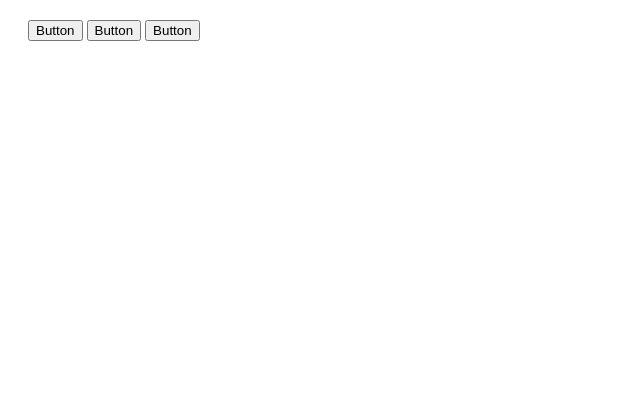
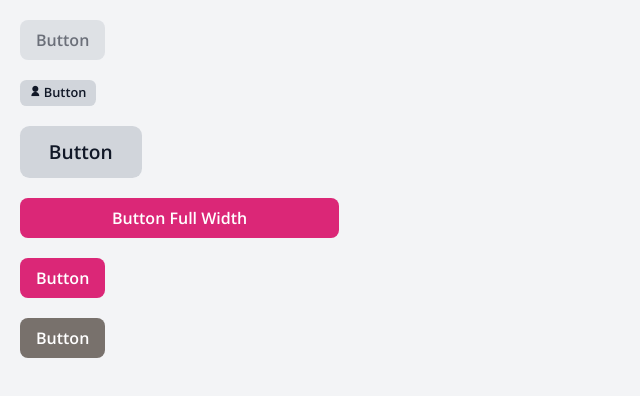
Before and after one commit to DanielMaHe/MyBlog, a plain HTML site: page Button.html in a window 1280 px wide. Shown: the whole page, without its empty margins (0-640 px from the left). Drawn offline with nearby package versions, Linux system fonts and the light colour scheme.

Commit message:
add: buttons

```diff
--- a/Button.html
+++ b/Button.html
@@ -6,10 +6,12 @@
     <meta name="viewport" content="width=device-width, initial-scale=1.0" />
     <title>BOTTONS</title>
   </head>
-  <link rel="stylesheet" href="assets/css/bottons.css" />
+  <!-- <link rel="stylesheet" href="assets/css/bottons.css" /> -->
+  <link rel="stylesheet" href="assets/css/style.css">
   <body>
     <div style="margin: 20px;">
-      <button class="button size--sm button--default background--darker">
+        <button class="button button--default" disabled="true">button</button>
+      <!-- <button class="button size--sm button--default background--darker">
         Button
       </button>
       <button class="button size-- default button--primary primary--darker">
@@ -17,7 +19,27 @@
       </button>
       <button class="button size--w-full button--secondary other--warnig">
         Button
-      </button>
+      </button> -->
     </div>
+    <div style="margin: 20px;">
+        <button class="button button--sm button--default">
+            <i class="ri-user-fill ri-sm"></i>
+            button</button>
+    </div>
+    </div>
+    <div style="margin: 20px;">
+        <button class="button  button--lg button--default">button</button>
+    </div>
+    <div style="margin: 20px;">
+        <button class="button button-w-full button--primary">Button Full Width</button>
+    </div>
+    <div style="margin: 20px;">
+        <button class="button button--primary">button</button>
+    </div>
+
+    <div style="margin: 20px;">
+        <button class="button button--secondary">button</button>
+    </div>
+
   </body>
 </html>
--- a/assets/css/global.css
+++ b/assets/css/global.css
@@ -1,5 +1,7 @@
+@import url("https://cdn.jsdelivr.net/npm/remixicon@2.5.0/fonts/remixicon.css");
+
 @import url(global/reset.css);
 @import url(global/layout.css);
 @import url(global/colors.css);
 @import url(global/typography.css);
-@import url(global/botton.css);
+@import url(global/button.css);
--- a/assets/css/global/botton.css
+++ /dev/null
@@ -1,42 +0,0 @@
-@import url(./colors.css);
-@import url(./size.css);
-
-.type--default{
-    /* display: flex;
-    flex-direction: column;
-    justify-content: space-evenly ; */
-}
-.button{
-
-    display: flex;
-    border: none;
-    border-radius: 8px;
-    cursor: pointer;
-    justify-content: center;
-    align-items: center;
-}
-
-.button--default{
-    /* left: 106px;
-    top: 104px; */
-    color: black;
-
-}
-
-.button--primary{
-    background: #DB2777;
-    color: white;
-
-}
-
-.button--secondary{
-    background: #78716C;
-    color: white;
-
-}
-
-.hover{
-    display: flex;
-    flex-direction: column;
-    justify-content: space-evenly ;
-}
--- /dev/null
+++ b/assets/css/global/button.css
@@ -0,0 +1,168 @@
+/* @import url(./colors.css);
+@import url(./size.css); */
+
+.button{
+    border: none;
+    border-radius: 0.5em;
+    font-size: 1em;
+    line-height: 1em;
+    font-weight: 600;
+    text-transform: capitalize;
+    padding: 0.75em 1em;
+    cursor: pointer;
+
+    gap: 03px;
+
+    display: flex;
+    justify-content: center;
+    align-items: center;
+}
+
+.button--default{
+    background-color: var(--background-darker) ;
+    color: var(--text);
+}
+
+.button--sm{
+    font-size: 0.8em;
+    padding: 0.5em 0.75em;
+
+}
+
+.button--lg{
+    font-size: 1.2em;
+    padding: 0.875em 1.5em;
+
+}
+
+.button-w-full{
+
+    font-size: 1em;
+    padding: 0.75em 5.75em;
+
+}
+
+
+
+.button--default:hover{
+    background-color: var(--gray-400)
+
+}
+
+.button--default:active{
+    background-color: var(--gray-500)
+}
+
+.button--default:focus{
+    outline: 3px solid var(--info);
+    outline-offset: 1px;
+
+}
+
+
+.button--default:disabled{
+    opacity: 0.6;
+    cursor: default;
+    background-color: var(--background-darker) ;
+
+}
+
+.button--primary{
+    background-color: var(--primary);
+    color: var(--white);
+
+}
+.button--primary:hover{
+    background-color: var(--primary-dark)
+
+}
+
+.button--primary:active{
+    background-color: var(--primary)
+}
+
+.button--primary:focus{
+    outline: 3px solid var(--info);
+    outline-offset: 1px;
+
+}
+
+
+.button--primary:disabled{
+    opacity: 0.6;
+    cursor: default;
+    background-color: var(--primary) ;
+
+}
+
+
+
+.button--secondary{
+    background-color: var(--secondary);
+    color: var(--white);
+
+}
+.button--secondary:hover{
+    background-color: var(--secondary-dark)
+
+}
+
+.button--secondary:active{
+    background-color: var(--secondary)
+}
+
+.button--secondary:focus{
+    outline: 3px solid var(--info);
+    outline-offset: 1px;
+
+}
+
+
+.button--secondary:disabled{
+    opacity: 0.6;
+    cursor: default;
+    background-color: var(--secondary) ;
+
+}
+
+/*
+.type--default{
+    display: flex;
+    flex-direction: column;
+    justify-content: space-evenly ;
+}
+.button{
+
+
+    border: none;
+    border-radius: 8px;
+    cursor: pointer;
+    display: flex;
+    justify-content: center;
+    align-items: center;
+}
+
+.button--default{
+     left: 106px;
+    top: 104px;
+    color: black;
+
+}
+
+.button--primary{
+    background: #DB2777;
+    color: white;
+
+}
+
+.button--secondary{
+    background: #78716C;
+    color: white;
+
+}
+
+.hover{
+    display: flex;
+    flex-direction: column;
+    justify-content: space-evenly ;
+} */
--- a/assets/css/global/colors.css
+++ b/assets/css/global/colors.css
@@ -76,18 +76,19 @@
     --blue-200:#BFDBFE;
     --blue-100:#DBEAFE;
     --blue-50:#EFF6FF;
+
     --black:#171717 ;
     --white:#FFFFFF ;
 
     --primary-ligther: var(--pink-100);
     --primary-ligth: var(--pink-300);
-    --primary:var(-pink-600);
+    --primary:var(--pink-600);
     --primary-dark: var(--pink-700);
     --primary-darker: var(--pink-900);
 
     --secondary-ligther:var(--Stone-100);
     --secondary-ligth: var(--Stone-300);
-    --secondary: var(-Stone-500);
+    --secondary: var(--Stone-500);
     --secondary-dark: var(--Stone-700);
     --secondary-darker: var(--Stone-900);
 
@@ -101,6 +102,6 @@
     --background-ligth : var(--gray-50);
     --background: var(--gray-100);
     --background-dark: var(--gray-200);
-    --background-darker: var(--gray-200);
+    --background-darker: var(--gray-300);
 
 }
```
